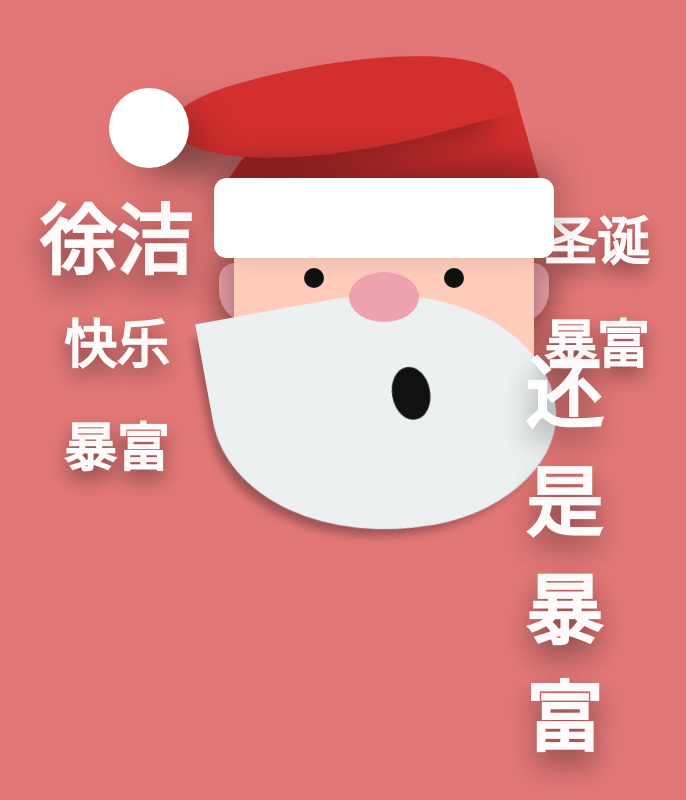
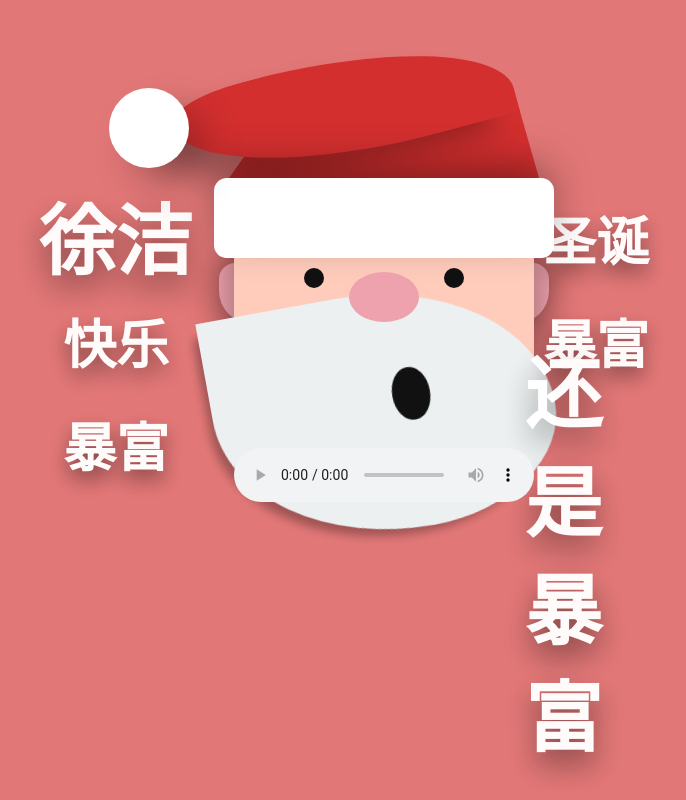
Before and after one commit to xiaofengbututou/xujiesdkl, a plain HTML site: page index.html in a window 1280 px wide. Shown: the whole page, without its empty margins (256-942 px from the left). Drawn offline with Linux system fonts and the light colour scheme.

Commit message:
Update index.html

```diff
--- a/index.html
+++ b/index.html
@@ -33,6 +33,6 @@ minimun-scale=1.0,maximum-scale=1.0,user-scalable=no">
          <h3></h3><h5></h5><h6></h6>
       </li>
     </ul>
-    <audio loop autoplay src="./mp3/Kids Choir - Jingle Bells.mp3"></audio>
+    <audio loop autoplay controls src="./mp3/Kids Choir - Jingle Bells.mp3"></audio>
 </body>
 </html>
```
